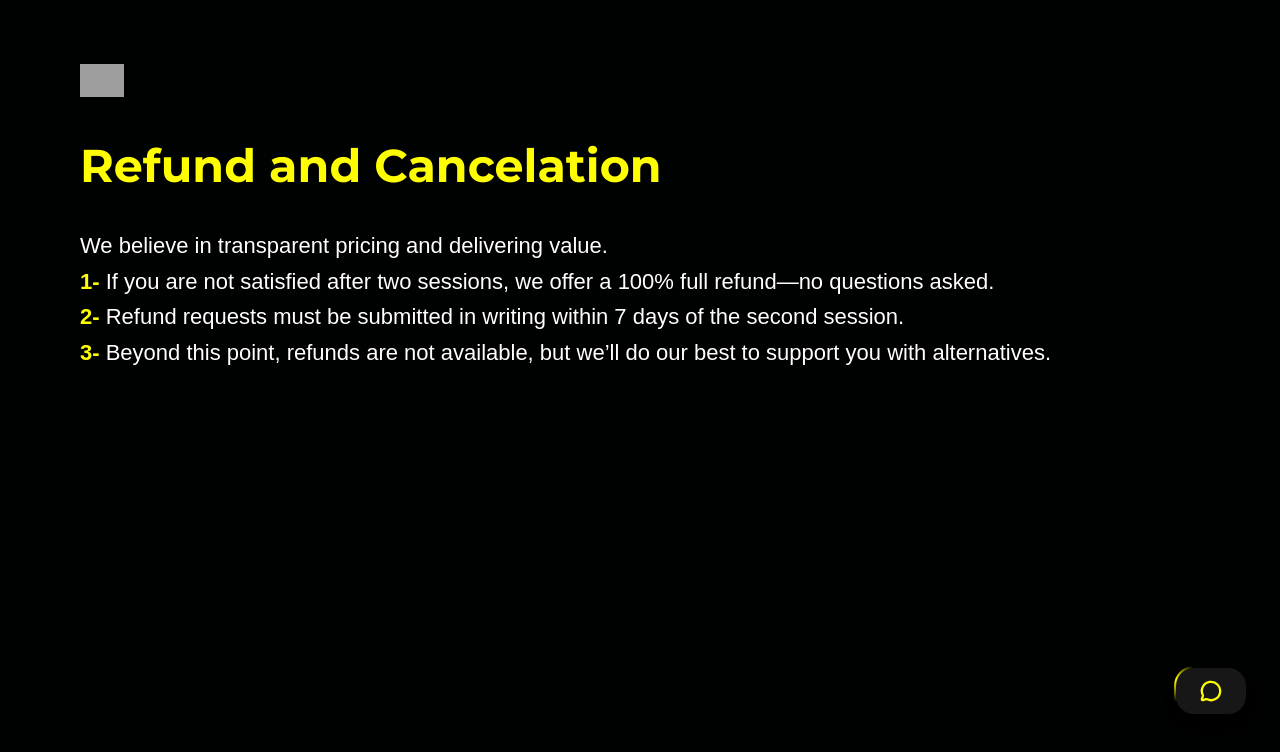
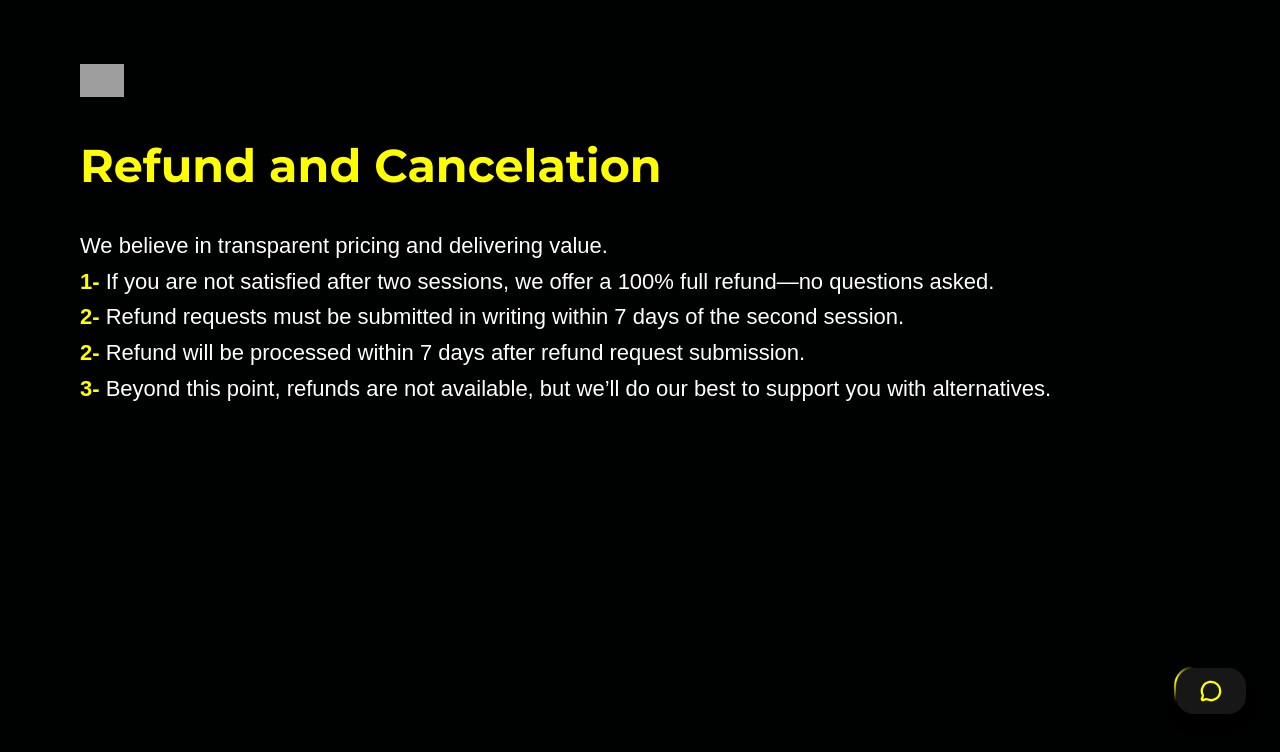
Before and after one commit to yapcapitalist/YC, a React (Vite) app: page /refundandcancelation in a window 1280 px wide. Shown: the top 752 px of the page. Built offline with nearby package versions, Linux system fonts and the light colour scheme; grey boxes are pictures that could not be loaded; a web font is replaced by a local one.

Commit message:
new term added in refund page

```diff
--- a/src/components/Refund-Cancelation.jsx
+++ b/src/components/Refund-Cancelation.jsx
@@ -17,6 +17,7 @@ const RefundCancelation = () => {
             <div>
                 <p> <span className='!font-extrabold !text-[#fefe00] mb-4'>1-</span> If you are not satisfied after two sessions, we offer a 100% full refund—no questions asked.</p>
                 <p><span className='!font-bold !text-[#fefe00] mb-4'>2-</span> Refund requests must be submitted in writing within 7 days of the second session.</p>
+                <p><span className='!font-bold !text-[#fefe00] mb-4'>2-</span> Refund will be processed within 7 days after refund request submission.</p>
                 <p><span className='!font-bold !text-[#fefe00] mb-4'>3-</span> Beyond this point, refunds are not available, but we’ll do our best to support you with alternatives.</p>
             </div>
         </div>
```
